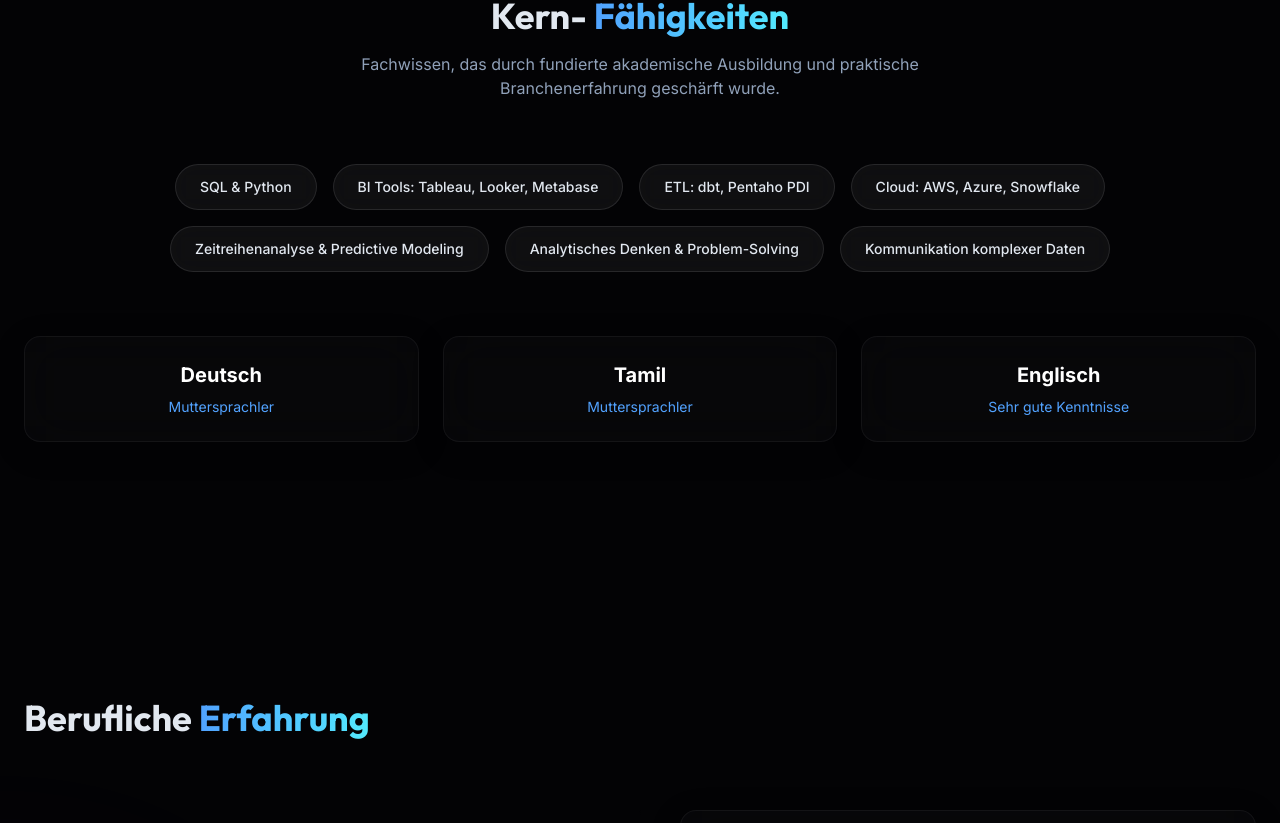
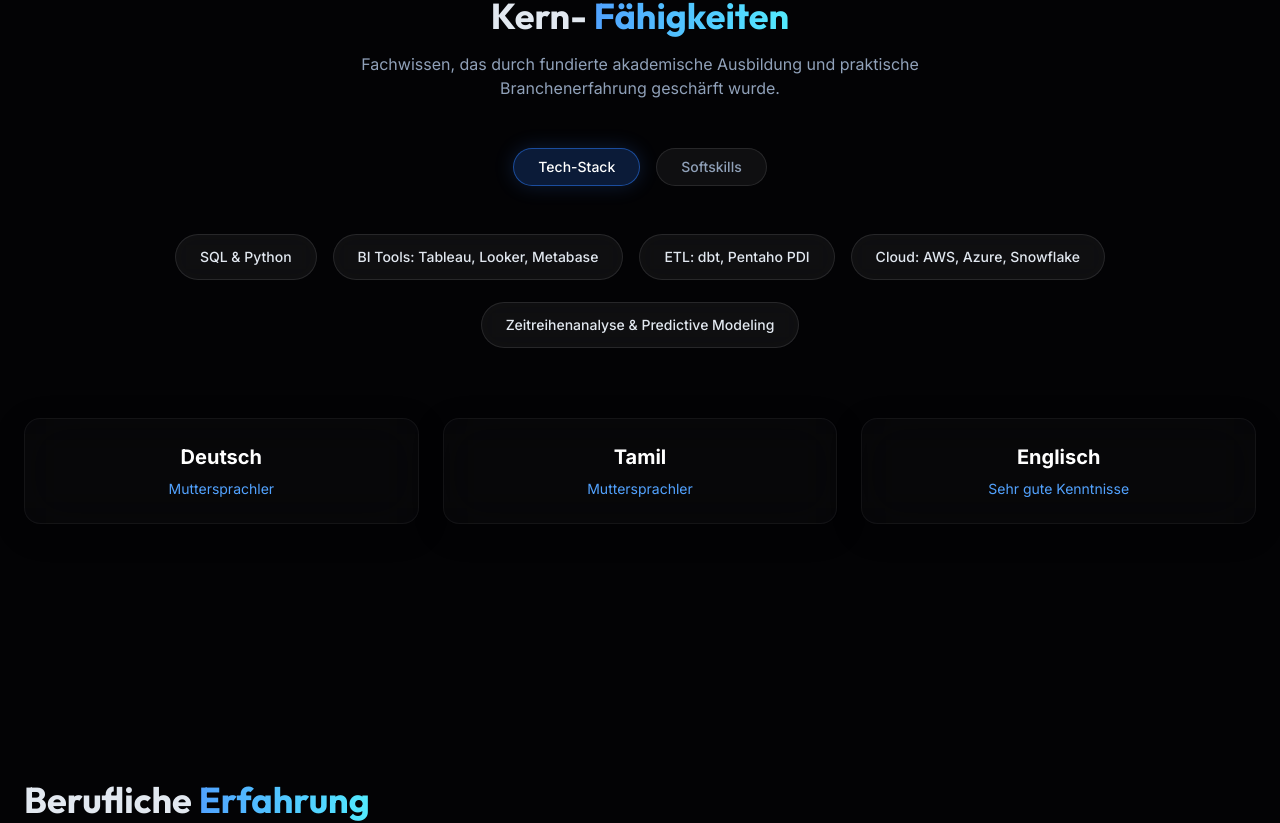
Before and after one commit to Prav040/portfolio, a Next.js app: page / in a window 1280 px wide. Shown: the part 964-1787 px from the top of the page. Built offline with nearby package versions, Linux system fonts and the light colour scheme.

Commit message:
feat: add tab switching for skills

```diff
--- a/src/components/sections/Skills.tsx
+++ b/src/components/sections/Skills.tsx
@@ -1,11 +1,17 @@
 'use client';
 
-import { motion } from 'framer-motion';
+import { useState } from 'react';
+import { motion, AnimatePresence } from 'framer-motion';
 import { useLanguage } from '@/lib/LanguageContext';
 import { GlassCard } from '@/components/ui/GlassCard';
+import { cn } from '@/lib/utils';
 
 export function Skills() {
   const { content } = useLanguage();
+  const [activeTab, setActiveTab] = useState<'hard' | 'soft'>('hard');
+
+  const currentSkills = content.skills[activeTab];
+
   return (
     <section id="skills" className="py-24 relative">
       <div className="container mx-auto px-6">
@@ -13,27 +19,60 @@
           initial={{ opacity: 0, y: 20 }}
           whileInView={{ opacity: 1, y: 0 }}
           viewport={{ once: true }}
-          className="mb-16 text-center"
+          className="mb-12 text-center"
         >
           <h2 className="text-4xl font-display font-bold mb-4">{content.ui.sections.skills.title1} <span className="text-transparent bg-clip-text bg-gradient-to-r from-blue-400 to-cyan-300">{content.ui.sections.skills.title2}</span></h2>
           <p className="text-slate-400 max-w-2xl mx-auto">{content.ui.sections.skills.subtitle}</p>
         </motion.div>
 
-        <div className="flex flex-wrap justify-center gap-4">
-          {content.skills.map((skill, index) => (
+        <div className="flex justify-center gap-4 mb-12">
+          <button
+            onClick={() => setActiveTab('hard')}
+            className={cn(
+              "px-6 py-2 rounded-full text-sm font-medium transition-all duration-300 border",
+              activeTab === 'hard'
+                ? "bg-blue-500/20 text-white border-blue-500/50 shadow-[0_0_20px_rgba(59,130,246,0.2)]"
+                : "bg-white/5 text-slate-400 border-white/10 hover:text-slate-200 hover:bg-white/10"
+            )}
+          >
+            {content.ui.sections.skills.tabTech}
+          </button>
+          <button
+            onClick={() => setActiveTab('soft')}
+            className={cn(
+              "px-6 py-2 rounded-full text-sm font-medium transition-all duration-300 border",
+              activeTab === 'soft'
+                ? "bg-cyan-500/20 text-white border-cyan-500/50 shadow-[0_0_20px_rgba(6,182,212,0.2)]"
+                : "bg-white/5 text-slate-400 border-white/10 hover:text-slate-200 hover:bg-white/10"
+            )}
+          >
+            {content.ui.sections.skills.tabSoft}
+          </button>
+        </div>
+
+        <AnimatePresence mode="wait">
           <motion.div
-              key={index}
+            key={activeTab}
+            initial={{ opacity: 0, y: 10 }}
+            animate={{ opacity: 1, y: 0 }}
+            exit={{ opacity: 0, y: -10 }}
+            transition={{ duration: 0.2 }}
+            className="flex flex-wrap justify-center gap-4 min-h-[120px]"
+          >
+            {currentSkills.map((skill, index) => (
+              <motion.div
+                key={`${activeTab}-${index}`}
                 initial={{ opacity: 0, scale: 0.9 }}
-              whileInView={{ opacity: 1, scale: 1 }}
-              viewport={{ once: true }}
-              transition={{ delay: index * 0.1 }}
+                animate={{ opacity: 1, scale: 1 }}
+                transition={{ delay: index * 0.05 }}
               >
                 <div className="px-6 py-3 rounded-full border border-white/10 bg-white/5 backdrop-blur-md text-slate-200 text-sm font-medium hover:border-blue-500/50 hover:bg-blue-500/10 transition-colors cursor-default">
                   {skill}
                 </div>
               </motion.div>
             ))}
-        </div>
+          </motion.div>
+        </AnimatePresence>
 
         <div className="mt-16 grid sm:grid-cols-3 gap-6">
           {content.languages.map((lang, index) => (
--- a/src/data/content.ts
+++ b/src/data/content.ts
@@ -3,7 +3,7 @@
     nav: { about: string; skills: string; experience: string; projects: string; contact: string; };
     hero: { viewProjects: string; contactMe: string; greeting: string; };
     sections: {
-      skills: { title1: string; title2: string; subtitle: string; };
+      skills: { title1: string; title2: string; subtitle: string; tabTech: string; tabSoft: string; };
       experience: { title1: string; title2: string; };
       education: { title1: string; title2: string; };
       projects: { title1: string; title2: string; };
@@ -20,7 +20,10 @@
     linkedin: string;
     bio: string;
   };
-  skills: string[];
+  skills: {
+    hard: string[];
+    soft: string[];
+  };
   languages: { name: string; level: string; }[];
   experience: { role: string; company: string; location: string; period: string; achievements: string[]; }[];
   education: { degree: string; institution: string; location: string; period: string; details: string[]; }[];
@@ -35,7 +38,7 @@
     nav: { about: "Über mich", skills: "Fähigkeiten", experience: "Erfahrung", projects: "Projekte", contact: "Kontakt" },
     hero: { viewProjects: "Projekte ansehen", contactMe: "Kontakt aufnehmen", greeting: "Hallo, ich bin" },
     sections: {
-      skills: { title1: "Kern-", title2: "Fähigkeiten", subtitle: "Fachwissen, das durch fundierte akademische Ausbildung und praktische Branchenerfahrung geschärft wurde." },
+      skills: { title1: "Kern-", title2: "Fähigkeiten", subtitle: "Fachwissen, das durch fundierte akademische Ausbildung und praktische Branchenerfahrung geschärft wurde.", tabTech: "Tech-Stack", tabSoft: "Softskills" },
       experience: { title1: "Berufliche ", title2: "Erfahrung" },
       education: { title1: "Akademische ", title2: "Ausbildung" },
       projects: { title1: "Ausgewählte ", title2: "Projekte" },
@@ -52,15 +55,23 @@
     linkedin: "https://www.linkedin.com/in/praveen-skanda-rupan-499ab8149/",
     bio: "Datenanalyse-Experte mit starkem technischen Hintergrund und Erfahrung in der geduldigen Vermittlung komplexer Inhalte. Motiviert, analytische Fähigkeiten in einer innovativen Umgebung einzusetzen.",
   },
-  skills: [
+  skills: {
+    hard: [
       "SQL & Python",
       "BI Tools: Tableau, Looker, Metabase",
       "ETL: dbt, Pentaho PDI",
       "Cloud: AWS, Azure, Snowflake",
-    "Zeitreihenanalyse & Predictive Modeling",
+      "Zeitreihenanalyse & Predictive Modeling"
+    ],
+    soft: [
       "Analytisches Denken & Problem-Solving",
-    "Kommunikation komplexer Daten"
-  ],
+      "Kommunikation komplexer Daten",
+      "Innovationsfähigkeit",
+      "Teamarbeit und Kollaboration",
+      "Vermittlung komplexer Konzepte",
+      "Interkulturelle Kommunikation"
+    ]
+  },
   languages: [
     { name: "Deutsch", level: "Muttersprachler" },
     { name: "Tamil", level: "Muttersprachler" },
@@ -210,7 +221,7 @@
     nav: { about: "About", skills: "Skills", experience: "Experience", projects: "Projects", contact: "Contact" },
     hero: { viewProjects: "View Projects", contactMe: "Contact Me", greeting: "Hi, I'm" },
     sections: {
-      skills: { title1: "Core ", title2: "Skills", subtitle: "Expertise honed through rigorous academic training and practical industry experience." },
+      skills: { title1: "Core ", title2: "Skills", subtitle: "Expertise honed through rigorous academic training and practical industry experience.", tabTech: "Tech Stack", tabSoft: "Soft Skills" },
       experience: { title1: "Professional ", title2: "Experience" },
       education: { title1: "Academic ", title2: "Education" },
       projects: { title1: "Featured ", title2: "Projects" },
@@ -227,15 +238,23 @@
     linkedin: "https://www.linkedin.com/in/praveen-skanda-rupan-499ab8149/",
     bio: "Data analysis expert with a strong technical background and experience in patiently conveying complex content. Motivated to apply analytical skills in an innovative environment.",
   },
-  skills: [
+  skills: {
+    hard: [
       "SQL & Python",
       "BI Tools: Tableau, Looker, Metabase",
       "ETL: dbt, Pentaho PDI",
       "Cloud: AWS, Azure, Snowflake",
-    "Time Series Analysis & Predictive Modeling",
+      "Time Series Analysis & Predictive Modeling"
+    ],
+    soft: [
       "Analytical Thinking & Problem-Solving",
-    "Communicating Complex Data"
-  ],
+      "Communicating Complex Data",
+      "Innovation Capability",
+      "Teamwork & Collaboration",
+      "Explaining Complex Concepts",
+      "Intercultural Communication"
+    ]
+  },
   languages: [
     { name: "German", level: "Native Speaker" },
     { name: "Tamil", level: "Native Speaker" },
```
Lines whose indentation alone changed are shown as unchanged.
